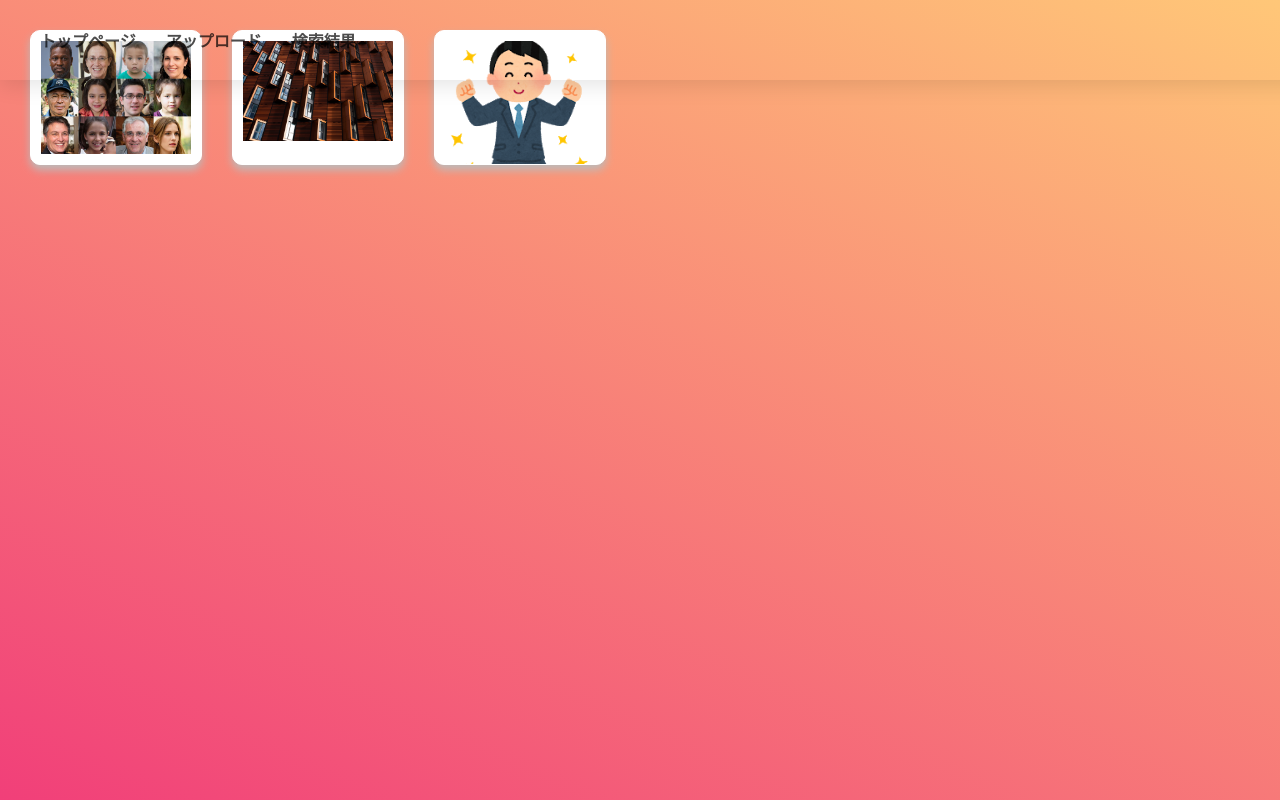
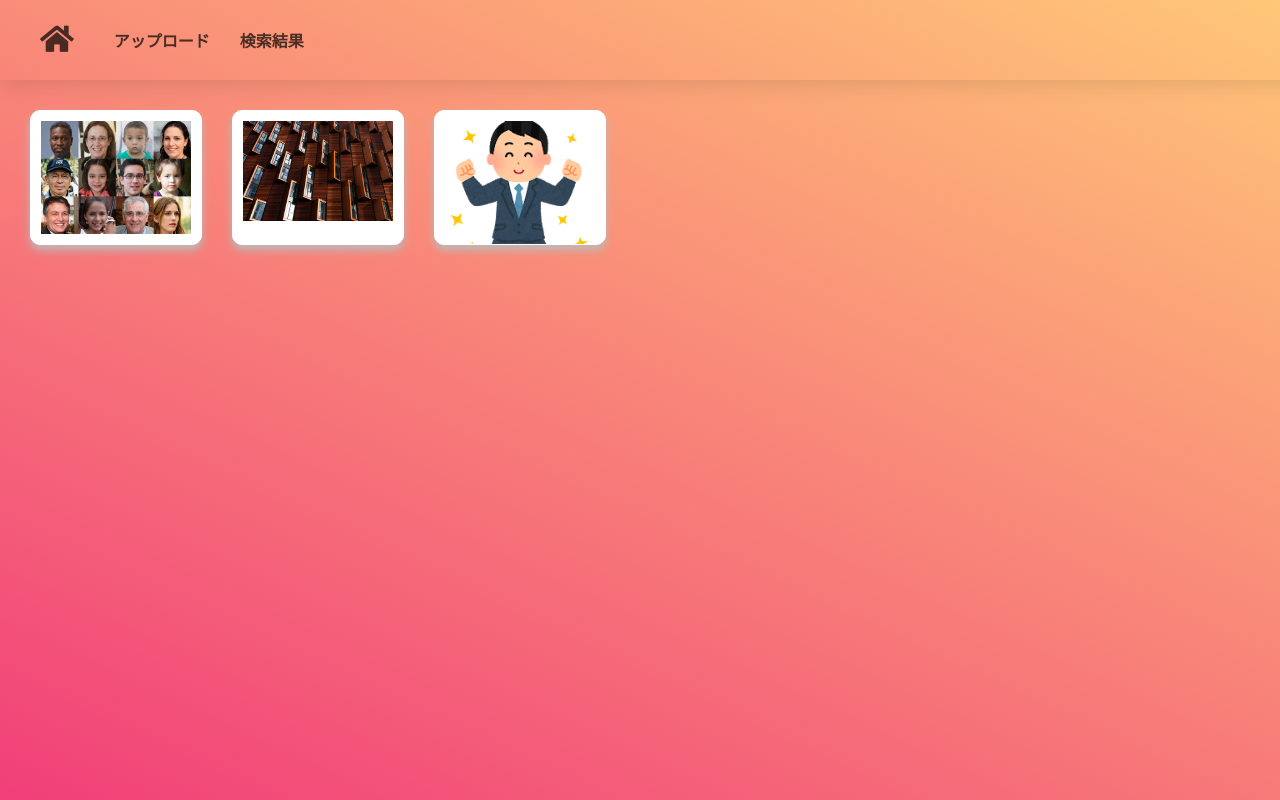
Before and after one commit to 2021AIT-OOP2-G12/GUI_Project, a Flask app: page /search_result in a window 1280 px wide. Run offline with Flask 2, Linux system fonts and the light colour scheme; some libraries are stand-ins or nearby versions.

Commit message:
URLの変更

```diff
--- a/static/css/searchresult.css
+++ b/static/css/searchresult.css
@@ -3,7 +3,7 @@
 }
 body {
     margin: 0;
-    padding: 0;
+    padding-top: 80px;
     box-sizing: border-box;
     width: 100%;
     height: 100vh;
--- a/templates/search_result.html
+++ b/templates/search_result.html
@@ -9,14 +9,19 @@
         <link href="https://cdnjs.cloudflare.com/ajax/libs/lightbox2/2.7.1/css/lightbox.css" rel="stylesheet">
         <script src="https://ajax.googleapis.com/ajax/libs/jquery/3.1.1/jquery.min.js"></script>
         <script src="https://cdnjs.cloudflare.com/ajax/libs/lightbox2/2.7.1/js/lightbox.min.js" type="text/javascript"></script>
-        <title>検索結果</title>
+        <link href="https://use.fontawesome.com/releases/v5.6.1/css/all.css" rel="stylesheet">
+        <title>検索結果一覧</title>
     </head>
     <body>
         <nav class="nav">
             <ul>
-                <li><a href="{{url_for('index')}}">トップページ</a></li>
-                <li><a href="{{url_for('search_upload')}}">アップロード</a></li>
-                <li><a href="{{url_for('search_result')}}">検索結果</a></li>
+              <li class="home">
+                <a href="{{url_for('index')}}">
+                  <i class="fas fa-home"></i>
+                </a>
+              </li>
+              <li><a href="{{url_for('search_upload')}}">アップロード</a></li>
+              <li><a disabled="disabled">検索結果</a></li>
             </ul>
         </nav>
         <main>
```
